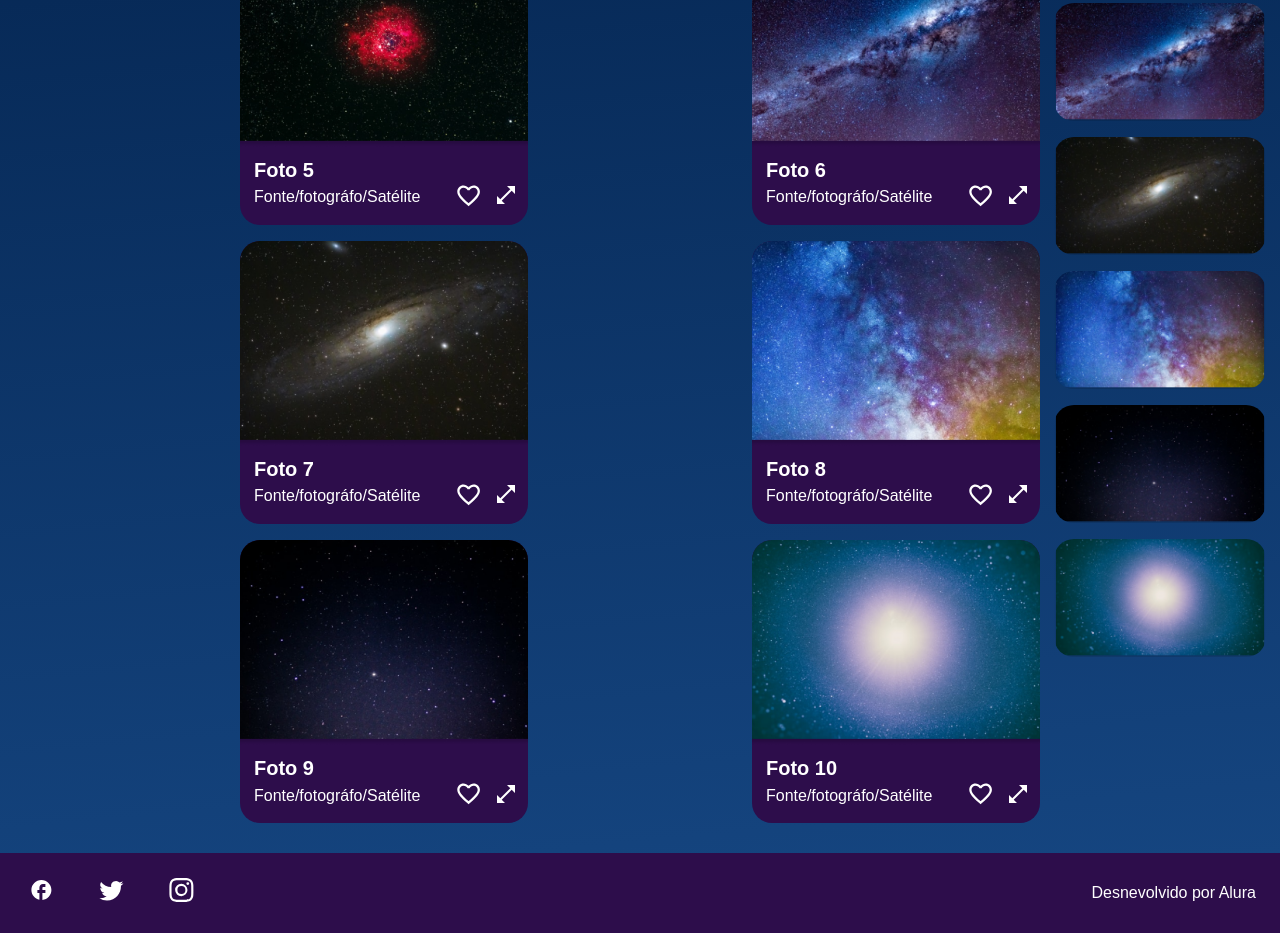
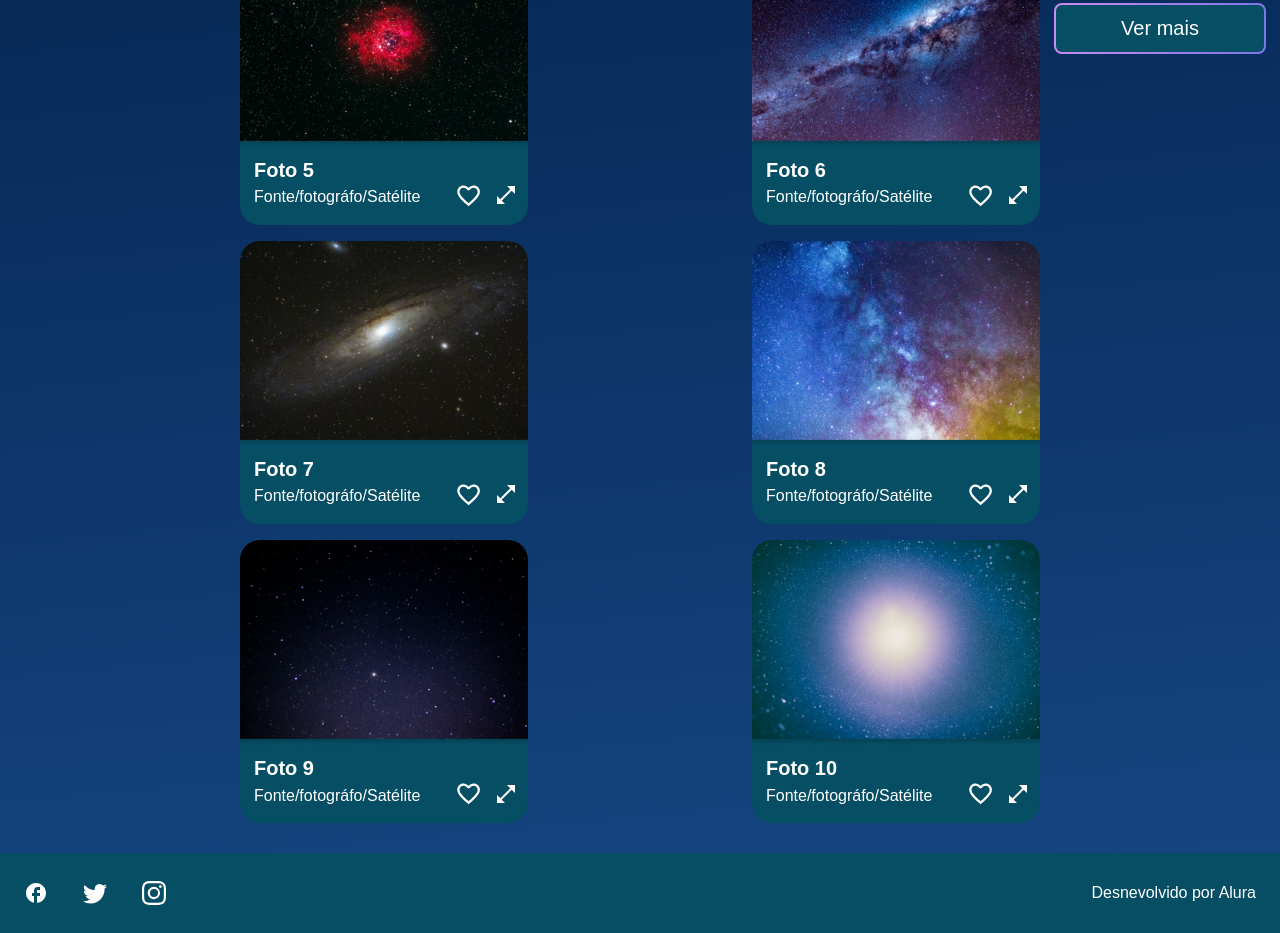
Before and after one commit to Cirovsky/alura-space, a React (Vite) app: page / in a window 1280 px wide. Shown: the part 1380-2313 px from the top of the page. Built offline with nearby package versions, Linux system fonts and the light colour scheme.

Commit message:
lógica de abrir foto e ajustes no layout

```diff
--- a/src/App.css
+++ b/src/App.css
@@ -3,6 +3,7 @@
 }
 
 .main{
+    position: relative;
     background: linear-gradient(174.61deg, #041833 4.16%, #04244F 48%, #154580 96.76%);
     min-height: 100vh;
     display: grid;
--- a/src/App.jsx
+++ b/src/App.jsx
@@ -7,67 +7,97 @@ import Footer from './components/Footer';
 
 import logo from './assets/logo.png';
 
-import {MdFacebook as Facebook} from 'react-icons/md';
-import {BsTwitter as Twitter} from 'react-icons/bs';
-import {BsInstagram as Instagram} from 'react-icons/bs';
+import { MdFacebook as Facebook } from 'react-icons/md';
+import { BsTwitter as Twitter } from 'react-icons/bs';
+import { BsInstagram as Instagram } from 'react-icons/bs';
 
-import  {CgHome as Home} from 'react-icons/cg';
-import {AiOutlineEye as MaisVistas} from 'react-icons/ai';
-import {BiLike as MaisCurtidas} from 'react-icons/bi';
-import {TfiShine as Novas} from 'react-icons/tfi';
-import {HiOutlineLightBulb as Surpreenda} from 'react-icons/hi';
+import { CgHome as Home } from 'react-icons/cg';
+import { AiOutlineEye as MaisVistas } from 'react-icons/ai';
+import { BiLike as MaisCurtidas } from 'react-icons/bi';
+import { TfiShine as Novas } from 'react-icons/tfi';
+import { MdLightbulbOutline as Surpreenda } from 'react-icons/md';
 import { fotos } from './data/fotos';
 
 import './App.css';
+import Picture from './components/Picture';
 
 function App() {
   const [menuSelected, setMenuSelected] = useState('Início');
   const [tagSelected, setTagSelected] = useState('');
+  const [seeAll, setSeeAll] = useState(false);
+  const [picture, setPicture] = useState(null);
 
-  const selectTag = (tag)=>{
-    tag === tagSelected? setTagSelected(''): setTagSelected(tag);
+  const selectTag = (tag) => {
+    tag === tagSelected ? setTagSelected('') : setTagSelected(tag);
   }
 
+
+  const fotosPopulares = []
+
+  fotos.forEach((foto, index) => {
+    if (seeAll) {
+      fotosPopulares.push(foto);
+    } else {
+      if (index < 5) {
+        fotosPopulares.push(foto);
+      }
+    }
+  });
+
+  const onSeeAllButton = () => {
+    setSeeAll(!seeAll);
+  }
+
+
   const tags = ['Estrelas', 'Galáxias', 'Lua', 'Planetas'];
-  const socialMedia =[
-    {icon:Facebook(), alt: 'logomarca da rede social facebook'},
-    {icon:Twitter(), alt: 'logomarca da rede social twitter'},
-    {icon:Instagram(), alt: 'logomarca da rede social instagram'},
+  const socialMedia = [
+    { icon: Facebook(), alt: 'logomarca da rede social facebook' },
+    { icon: Twitter(), alt: 'logomarca da rede social twitter' },
+    { icon: Instagram(), alt: 'logomarca da rede social instagram' },
   ];
-  const menuItens =[
-    {icon: Home(), alt:'símbolo de casa', text: 'Início'},
-    {icon: MaisVistas(),alt:'símbolo de um olho' , text: 'Mais vistas'},
-    {icon: MaisCurtidas(),alt:'símbolo de mão com polegar levantado', text: 'Mais curtidas'},
-    {icon: Novas(), alt:'símbolo de brilho', text: 'Novas'},
-    {icon: Surpreenda(), alt: 'símbolo de lâmpada', text: 'Surpreenda-me'},
+  const menuItens = [
+    { icon: Home(), alt: 'símbolo de casa', text: 'Início' },
+    { icon: MaisVistas(), alt: 'símbolo de um olho', text: 'Mais vistas' },
+    { icon: MaisCurtidas(), alt: 'símbolo de mão com polegar levantado', text: 'Mais curtidas' },
+    { icon: Novas(), alt: 'símbolo de brilho', text: 'Novas' },
+    { icon: Surpreenda(), alt: 'símbolo de lâmpada', text: 'Surpreenda-me' },
   ]
 
   return (
-    <main className="container main">
-      <Header logo={logo} placeholder={'O que procura?'}/>
+    <>
+      <div className="container main">
+        <Picture picture={picture} setPicture={setPicture} />
+        <Header logo={logo} placeholder={'O que procura?'} />
         <Menu
           menuItens={menuItens}
           className={'menu__item'}
           menuSelected={menuSelected}
-        setMenuSelected={setMenuSelected}/>
+          setMenuSelected={setMenuSelected} />
         <Banner text={'A galeria mais completa de fotos do espaço!'} />
         <Galery
           title={'Navegue pela galeria'}
           subtitle={'Busque por tags'}
           tags={tags}
           classGalery={'galery'}
-        photos = {fotos}
+          photos={fotos}
           tagSelected={tagSelected}
           setTagSelected={selectTag}
+          setPicture={setPicture}
         />
         <Galery
           title={'Populares'}
           classGalery={'left-galery'}
-        left ={true}
-        photos = {fotos}
+          left={true}
+          photos={fotosPopulares}
+          setSeeAll={onSeeAllButton}
+          seeAll={seeAll}
         />
-      <Footer socialMedia = {socialMedia} createBy={'Desnevolvido por Alura'} className={'footer__social-media'}/>
-    </main>
+        <Footer
+          socialMedia={socialMedia}
+          createBy={'Desnevolvido por Alura'}
+          lassName={'footer__social-media'} />
+      </div>
+    </>
   )
 }
 
--- a/src/components/Button/Button.css
+++ b/src/components/Button/Button.css
@@ -16,3 +16,11 @@
     background:  linear-gradient(#455872, #455872) padding-box,
     var(--degrade-pink) border-box;
 }
+
+.button__see-all{
+    width: 212px;
+    height: 51px;
+    font-size: 1.25em;
+    background:  linear-gradient(var(--color-blue),var(--color-blue)) padding-box,
+    var(--degrade-pink) border-box;
+}
--- a/src/components/Button/index.jsx
+++ b/src/components/Button/index.jsx
@@ -1,9 +1,20 @@
 import './Button.css';
 
-const Button = ({children, tagSelected, setTagSelected}) =>{
+const Button = ({children, tagSelected, setTagSelected, leftGalery = false, setSeeAll}) =>{
+
+    if(leftGalery){
+        return (<button
+            className={'button button__see-all'}
+            onClick={() => setSeeAll()}>
+                {children}
+        </button>)
+    }
+
     return(
-        <button className={`button ${tagSelected === children? 'tag-selected': '' }`} onClick={() => setTagSelected(children)}>
-            {children}
+        <button
+            className={`button ${tagSelected === children? 'tag-selected': '' }`}
+            onClick={() => setTagSelected(children)}>
+                {children}
         </button>
     )
 }
--- a/src/components/Footer/Footer.css
+++ b/src/components/Footer/Footer.css
@@ -16,8 +16,20 @@
     align-items: center;
 }
 
+.footer h3 a{
+    text-decoration: none;
+    color: var(--font-color-main);
+}
+
+.footer h3 a:hover{
+    text-decoration: none;
+    color: var(--font-color-secundary);
+}
+
 .footer svg{
-    width: 1.45em;
+    display: block;
+    width: 1.5em;
+    height: 1.5em;
 }
 
 .footer svg:hover{
--- a/src/components/Footer/index.jsx
+++ b/src/components/Footer/index.jsx
@@ -10,7 +10,7 @@ const Footer = ({socialMedia, createBy, className}) =>{
             <ul>
                 {navSocialMedia}
             </ul>
-            <h3>{createBy}</h3>
+            <h3><a href='https://github.com/Cirovsky/alura-space'>{createBy}</a></h3>
         </footer>
     )
 }
--- a/src/components/Galery/index.jsx
+++ b/src/components/Galery/index.jsx
@@ -2,10 +2,25 @@ import './Galery.css';
 import Button from '../Button';
 import Thumbnail from '../Thumbnail';
 
-const Galery = ({ title, subtitle, classGalery, tags, photos, left, tagSelected, setTagSelected}) => {
+const Galery = ({
+    title,
+    subtitle,
+    classGalery,
+    tags,
+    photos,
+    left,
+    tagSelected,
+    setTagSelected,
+    seeAll,
+    setSeeAll,
+    setPicture,
+}) => {
+
+    console.log(setPicture);
+
     const createSubtitle = () => {
-        if(subtitle){
-            const buttonsTags = tags.map(tag=> {
+        if (subtitle) {
+            const buttonsTags = tags.map(tag => {
                 return (<li key={tag}>
                     <Button
                         key={tag}
@@ -19,30 +34,42 @@ const Galery = ({ title, subtitle, classGalery, tags, photos, left, tagSelected,
                     {buttonsTags}
                 </ul>
             </div>)
-        }else{
+        } else {
+            return <></>;
+        }
+    }
+
+
+    const createGalery = () => {
+        if (photos) {
+            const galery = photos.map(photo => <Thumbnail
+                left={left}
+                key={photo.id}
+                photo={photo}
+                setPicture={setPicture} />)
+
+            return galery;
+        } else {
             return <></>;
         }
     }
 
     const divSubtitle = createSubtitle();
-
-    const createGalery = () =>{
-        if(photos){
-            const galery = photos.map(photo => <Thumbnail left={left} key={photo.id} photo={photo} />)
-            return galery;
-        }else{
-            return <></>;
-        }
-    }
-
     const galery = createGalery();
+    const buttonSeeAll = left ?
+        <Button
+            className={'button__see-all'}
+            leftGalery={true}
+            setSeeAll={setSeeAll}>{`${seeAll ? 'Ver menos' : 'Ver mais'}`}</Button> :
+        <></>
 
     return (
         <section className={classGalery}>
             <h2>{title}</h2>
             {divSubtitle}
-            <ul className={` ${left? 'galery__thumbnails-left' : 'galery__thumbnails'}`}>
+            <ul className={` ${left ? 'galery__thumbnails-left' : 'galery__thumbnails'}`}>
                 {galery}
+                {buttonSeeAll}
             </ul>
         </section>
     );
--- a/src/components/ListItem/ListItem.css
+++ b/src/components/ListItem/ListItem.css
@@ -2,7 +2,7 @@
     text-decoration: none;
     color: var(--font-color-main);
     font-size: 1.5em;
-    display: inline-flex;
+    display: flex;
     align-items: center;
     gap: 0.75em;
 }
--- /dev/null
+++ b/src/components/Picture/Picture.css
@@ -0,0 +1,36 @@
+.layer__opacity{
+    position: fixed;
+    z-index: 1;
+    display: flex;
+    flex-direction: column;
+    background-color: rgba(0, 0, 0, 0.493);
+    width: 100%;
+    height: 100%;
+    align-items: center;
+    justify-content: center;
+}
+
+.picture{
+    display: flex;
+    flex-direction: column;
+    background-color: white;
+}
+
+.picture h3, .picture p, .picture__close{
+    position: relative;
+    color: var(--color-blue);
+}
+
+.picture__close{
+    position: relative;
+    left: 440px;
+}
+
+.picture__close:hover{
+    cursor: pointer;
+    color: red;
+}
+
+.picture img{
+    border: none;
+}
--- /dev/null
+++ b/src/components/Picture/index.jsx
@@ -0,0 +1,20 @@
+import './Picture.css'
+
+const Picture = ({picture, setPicture}) => {
+    if(picture == null){
+        return <></>;
+    }
+    return(
+    <div className='layer__opacity'>
+        <div className="picture">
+            <div className='picture__close' onClick={() => setPicture(null)} title='fechar'>X</div>
+            <img src={picture.url} alt={picture.alt}/>
+            <h3>{picture.nome}</h3>
+            <p>{picture.fonte}</p>
+        </div>
+    </div>
+
+    );
+}
+
+export default Picture;
--- a/src/index.css
+++ b/src/index.css
@@ -5,7 +5,7 @@
     --font-color-secundary: #7B78E5;
     --degrade-pink: linear-gradient(90deg, #C98CF1 0%, #7B78E5 100%);
     --button-color: #455872;
-    --color-blue: #2d0d4b;
+    --color-blue: #064e64;
     --banner: no-repeat center url('./assets/banner.png');
     --search: no-repeat right url('./assets/search.png');
 }
```
Also changed, not shown: src/components/Thumbnail/index.jsx (+8 -5 lines). Lines whose indentation alone changed are shown as unchanged.
